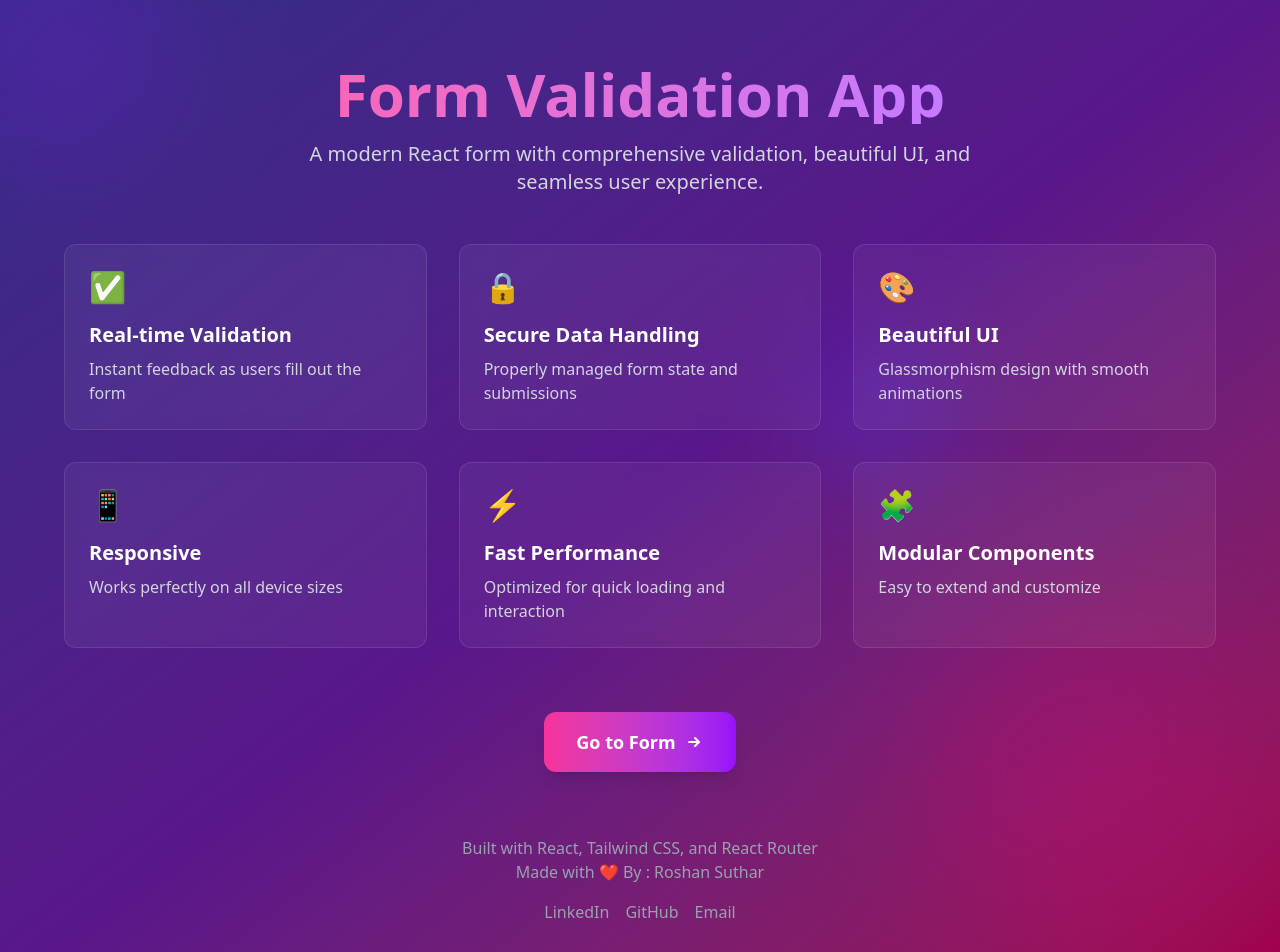
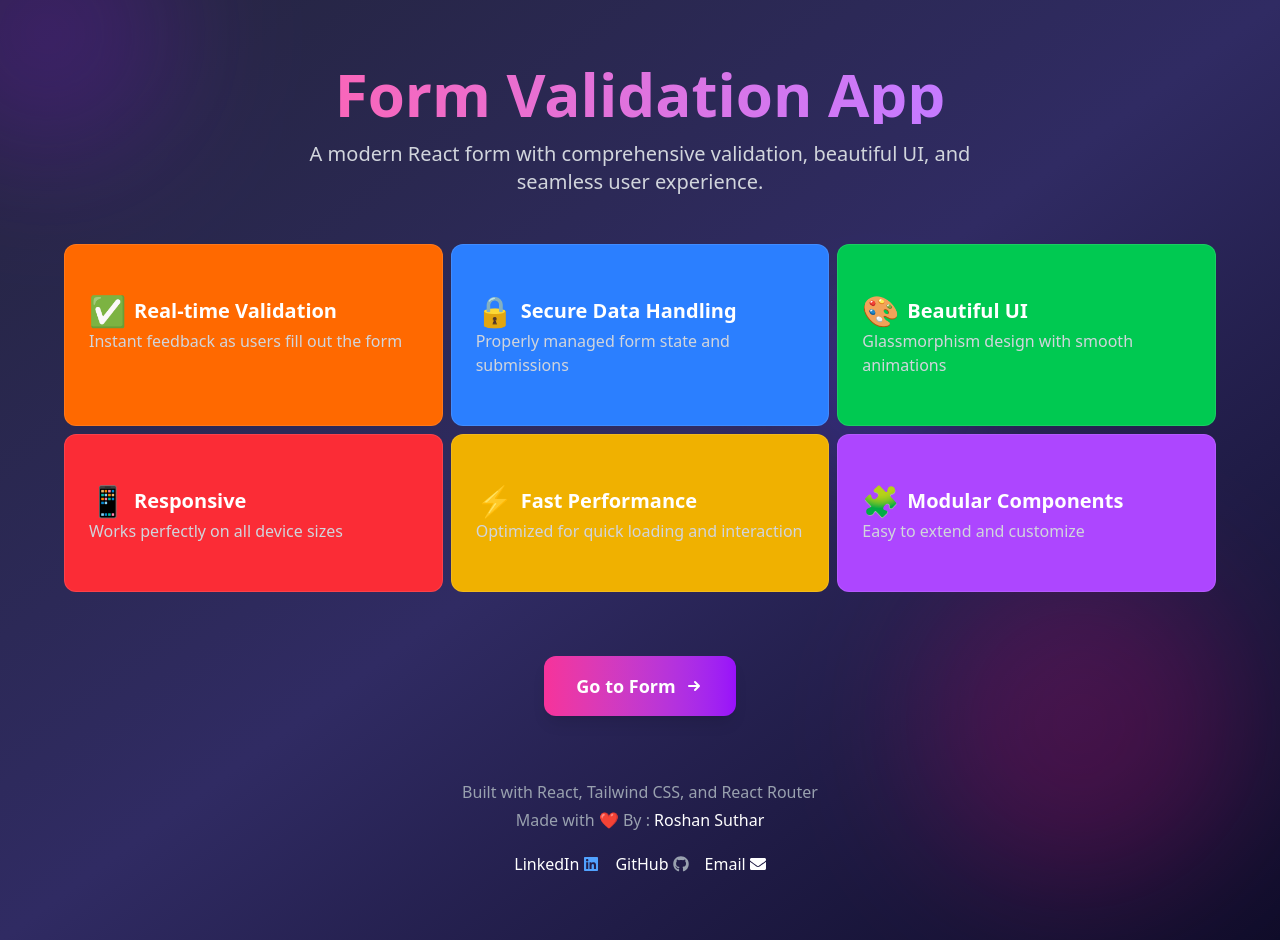
Before and after one commit to Roshansuthar1105/CSI-Form-Validation, a React (Vite) app: page / in a window 1280 px wide. Shown: the top 952 px of the page. Built offline with nearby package versions, Linux system fonts and the light colour scheme.

Commit message:
Home Page style change

```diff
--- a/package.json
+++ b/package.json
@@ -13,6 +13,7 @@
     "@tailwindcss/vite": "^4.1.8",
     "react": "^19.1.0",
     "react-dom": "^19.1.0",
+    "react-icons": "^5.5.0",
     "react-router-dom": "^7.6.2",
     "tailwindcss": "^4.1.8"
   },
--- a/src/pages/Home.jsx
+++ b/src/pages/Home.jsx
@@ -1,8 +1,53 @@
+import { FaEnvelope, FaGithub, FaLinkedin } from 'react-icons/fa';
 import { Link } from 'react-router-dom';
 
 export default function Home() {
+  const features=[
+    {
+      icon: '✅',
+      title: 'Real-time Validation',
+      description: 'Instant feedback as users fill out the form',
+      bgColor:'bg-orange-500',
+      bgHoverColor:'hover:bg-orange-500/20'
+    },
+    {
+      icon: '🔒',
+      title: 'Secure Data Handling',
+      description: 'Properly managed form state and submissions',
+      bgColor: 'bg-blue-500',
+      bgHoverColor: 'hover:bg-blue-500/20'
+    },
+    {
+      icon: '🎨',
+      title: 'Beautiful UI',
+      description: 'Glassmorphism design with smooth animations',
+      bgColor: 'bg-green-500',
+      bgHoverColor: 'hover:bg-green-500/20'
+    },
+    {
+      icon: '📱',
+      title: 'Responsive',
+      description: 'Works perfectly on all device sizes',
+      bgColor: 'bg-red-500',
+      bgHoverColor: 'hover:bg-red-500/20',
+    },
+    {
+      icon: '⚡',
+      title: 'Fast Performance',
+      description: 'Optimized for quick loading and interaction',
+      bgColor: 'bg-yellow-500',
+      bgHoverColor: 'hover:bg-yellow-500/20'
+    },
+    {
+      icon: '🧩',
+      title: 'Modular Components',
+      description: 'Easy to extend and customize',
+      bgColor: 'bg-purple-500',
+      bgHoverColor:'hover:bg-purple-500/20'
+    }
+  ]
   return (
-    <div className="min-h-screen relative overflow-hidden bg-gradient-to-br from-indigo-900 via-purple-900 to-pink-800">
+    <div className="min-h-screen relative overflow-hidden bg-gradient-to-br from-[#24243e] via-[#302b63] to-[#0f0c29] ">
       {/* Background elements */}
       <div className="absolute -top-20 -left-20 w-64 h-64 rounded-full bg-purple-600/20 blur-3xl animate-float"></div>
       <div className="absolute bottom-10 right-10 w-80 h-80 rounded-full bg-pink-600/20 blur-3xl animate-float-delay"></div>
@@ -21,45 +66,15 @@ export default function Home() {
         </header>
 
         {/* Features grid */}
-        <div className="grid md:grid-cols-3 gap-8 mb-16 w-full max-w-6xl">
-          {[
-            {
-              icon: '✅',
-              title: 'Real-time Validation',
-              description: 'Instant feedback as users fill out the form'
-            },
-            {
-              icon: '🔒',
-              title: 'Secure Data Handling',
-              description: 'Properly managed form state and submissions'
-            },
-            {
-              icon: '🎨',
-              title: 'Beautiful UI',
-              description: 'Glassmorphism design with smooth animations'
-            },
-            {
-              icon: '📱',
-              title: 'Responsive',
-              description: 'Works perfectly on all device sizes'
-            },
-            {
-              icon: '⚡',
-              title: 'Fast Performance',
-              description: 'Optimized for quick loading and interaction'
-            },
-            {
-              icon: '🧩',
-              title: 'Modular Components',
-              description: 'Easy to extend and customize'
-            }
-          ].map((feature, index) => (
+        <div className="grid md:grid-cols-3 gap-2 mb-16 w-full max-w-6xl">
+          {features.map((feature, index) => (
             <div
               key={index}
-              className="bg-white/5 backdrop-blur-sm border border-white/10 rounded-xl p-6 hover:bg-white/10 transition-all duration-300"
+              className={`cursor-default backdrop-blur-sm border border-white/10 rounded-xl p-6 py-12 ${feature.bgHoverColor} transition-all duration-300 ${feature.bgColor}`}
             >
-              <div className="text-3xl mb-4">{feature.icon}</div>
-              <h3 className="text-xl font-semibold text-white mb-2">{feature.title}</h3>
+              <div className="text-3xl flex items-center gap-2 align-bottom ">{feature.icon}
+              <h3 className="text-xl font-semibold text-white">{feature.title}</h3>
+              </div>
               <p className="text-gray-300">{feature.description}</p>
             </div>
           ))}
@@ -79,31 +94,34 @@ export default function Home() {
         </div>
 
         {/* Footer */}
-        <footer className="mt-16 text-center text-gray-400">
+        <footer className="mt-16 text-center text-gray-400 flex flex-col items-center gap-1">
           <p>Built with React, Tailwind CSS, and React Router </p>
-          <p> Made with ❤️ By : Roshan Suthar</p>
+          <p> Made with ❤️ By : <a href="https://www.linkedin.com/in/roshansuthar" target="_blank" rel="noopener noreferrer" className="text-white hover:text-blue-300 transition-colors" > Roshan Suthar </a> </p>
           <div className="flex justify-center space-x-4 mt-4">
             <a
               href="https://www.linkedin.com/in/roshansuthar"
               target="_blank"
               rel="noopener noreferrer"
-              className="hover:text-gray-300 transition-colors"
+              className="hover:text-gray-300 transition-colors flex items-center gap-1"
             >
-              LinkedIn
+              <span className="text-white">LinkedIn</span>
+              <FaLinkedin className="text-blue-400" />
             </a>
             <a
               href="https://github.com/roshansuthar1105"
               target="_blank"
               rel="noopener noreferrer"
-              className="hover:text-gray-300 transition-colors"
+              className="hover:text-gray-300 transition-colors flex items-center gap-1"
             >
-              GitHub
+              <span className="text-white">GitHub</span>
+              <FaGithub className="text-black-500" />
             </a>
             <a
               href="mailto:roshansuthar2023@gmail.com"
-              className="hover:text-gray-300 transition-colors"
+              className="hover:text-gray-300 transition-colors flex items-center gap-1"
             >
-              Email
+              <span className="text-white">Email</span>
+              <FaEnvelope className="text-white" />
             </a>
           </div>
         </footer>
--- a/tailwind.config.js
+++ b/tailwind.config.js
@@ -9,6 +9,8 @@ module.exports = {
           mono: ['"JetBrains Mono"', 'monospace'],
           cursive: ['"Dancing Script"', 'cursive'],
           concert: ['"Concert One"', 'cursive'],
+        },backgroundImage: {
+          'dark-gradient': 'linear-gradient(to right, #24243e, #302b63, #0f0c29)',
         },
       },
     },
```
Also changed, not shown: 1 other file (tests, documents, lock files or other folders).
